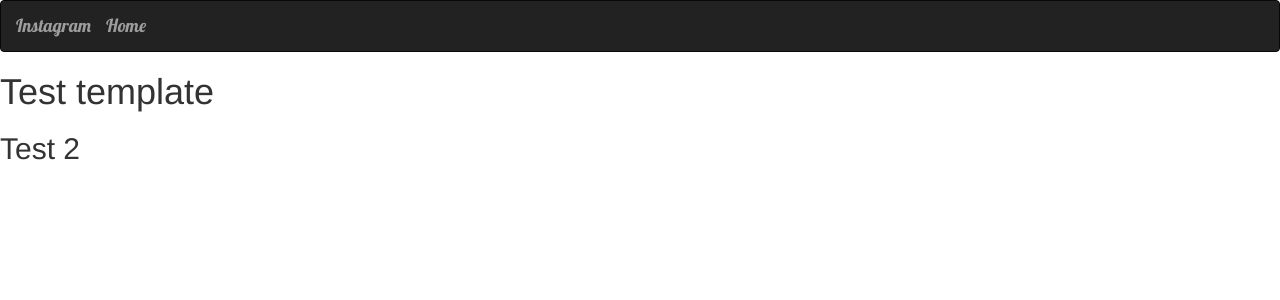
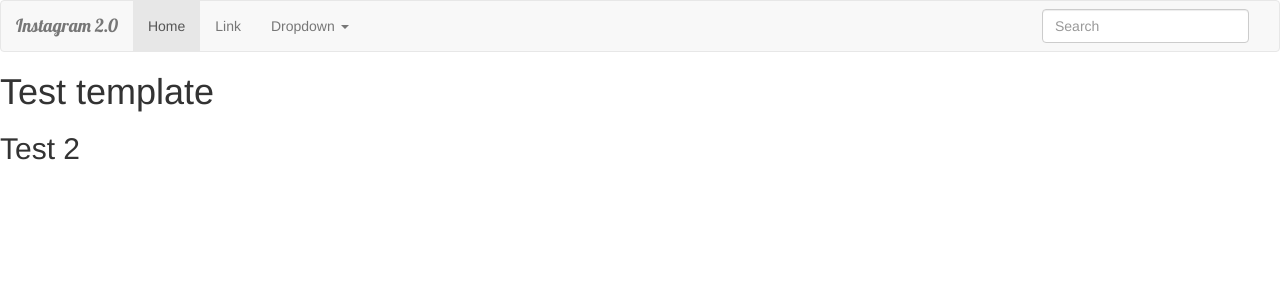
Before and after one commit to msyoki/Instaclone, a Django app: template Instagram/Instaclone/templates/Instaclone/index.html in a window 1280 px wide. Shown: the top 300 px of the page. Run offline with Django 3.2, Linux system fonts and the light colour scheme; the template is opened without the code that fills it, so the values that code supplies are empty; parts of the project's set-up code (start-up, migrations or seed data) failed here and were passed over; some libraries are stand-ins or nearby versions.

Commit message:
add navbar html

```diff
--- a/Instagram/Instaclone/templates/Instaclone/navbar.html
+++ b/Instagram/Instaclone/templates/Instaclone/navbar.html
@@ -1,12 +1,70 @@
+{% load bootstrap3 %}
 
-<!DOCTYPE html>
-<html lang="en">
-<head>
+<nav class="navbar navbar-default">
+    <div class="container-fluid">
+      <!-- Brand and toggle get grouped for better mobile display -->
+      <div class="navbar-header">
+        <button type="button" class="navbar-toggle collapsed" data-toggle="collapse" data-target="#bs-example-navbar-collapse-1" aria-expanded="false">
+          <span class="sr-only">Toggle navigation</span>
+          <span class="icon-bar"></span>
+          <span class="icon-bar"></span>
+          <span class="icon-bar"></span>
+        </button>
+        <a class="navbar-brand" href="#">Instagram 2.0</a>
+      </div>
 
-  <meta charset="utf-8">
-  <meta name="viewport" content="width=device-width, initial-scale=1">
-</head>
-<body>
+
+
+
+      <!-- Collect the nav links, forms, and other content for toggling -->
+      <div class="collapse navbar-collapse" id="bs-example-navbar-collapse-1">
+        <ul class="nav navbar-nav">
+          <li class="active"><a href="#">Home <span class="sr-only">(current)</span></a></li>
+          <li><a href="#">Link</a></li>
+          <li class="dropdown">
+            <a href="#" class="dropdown-toggle" data-toggle="dropdown" role="button" aria-haspopup="true" aria-expanded="false">Dropdown <span class="caret"></span></a>
+            <ul class="dropdown-menu">
+              <li><a href="#">Action</a></li>
+              <li><a href="#">Another action</a></li>
+              <li><a href="#">Something else here</a></li>
+              <li role="separator" class="divider"></li>
+              <li><a href="#">Separated link</a></li>
+              <li role="separator" class="divider"></li>
+              <li><a href="#">One more separated link</a></li>
+            </ul>
+          </li>
+        </ul>
+        <form class="navbar-form navbar-right">
+          <div class="form-group">
+            <input class="form-control" type="text" autocapitalize="none" placeholder="Search" value="">
+          </div>
+        </form>
+      </div><!-- /.navbar-collapse -->
+    </div><!-- /.container-fluid -->
+  </nav>
+
+
+
+
+
+
+
+
+
+
+
+
+
+
+
+
+
+
+
+
+
+
+<!--
 <nav class="navbar navbar-inverse fixed-top">
   <div class="container-fluid">
     <div class="navbar-header">
@@ -15,6 +73,4 @@
     </div>
 
   </div>
-</nav>
-</body>
-</html>
+</nav> -->
```
